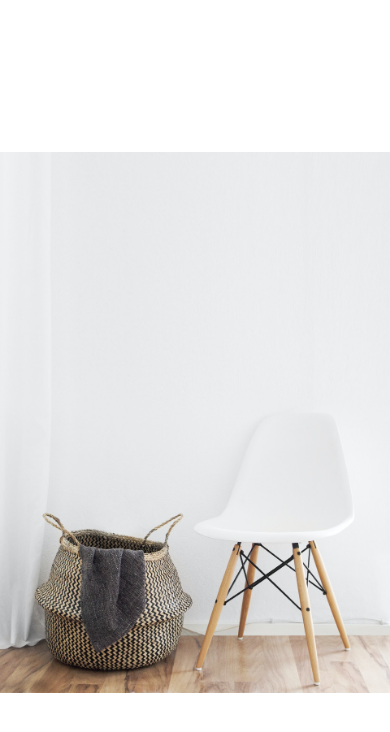
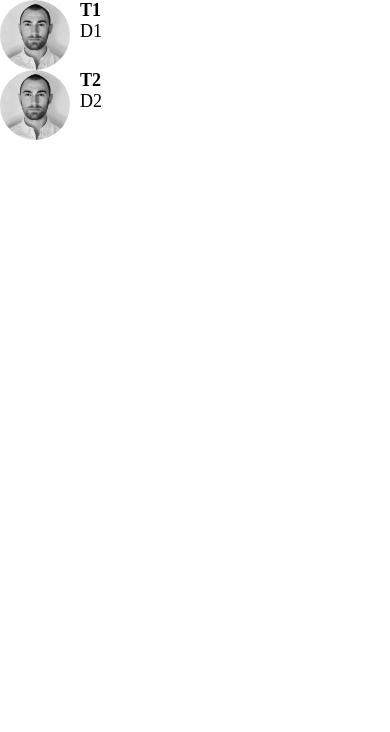
Before and after one commit to JasonNelemans/DoneWithIt, a React Native app: screen / in a window 390 px wide. Shown: the top 732 px of the page. Built offline with nearby package versions, Linux system fonts and the light colour scheme.

Commit message:
created simple messages screen

```diff
--- a/App.js
+++ b/App.js
@@ -4,7 +4,8 @@
 import Card from './app/components/Card';
 import ListingDetailsScreen from './app/screens/ListingDetailsScreen';
 import ViewImageScreen from './app/screens/ViewImageScreen';
+import MessagesScreen from './app/screens/MessagesScreen';
 
 export default function App() {
-  return <ViewImageScreen />;
+  return <MessagesScreen />;
 }
--- a/app/screens/MessagesScreen.js
+++ b/app/screens/MessagesScreen.js
@@ -1,8 +1,36 @@
 import React from 'react';
 import { FlatList } from 'react-native';
+import ListItem from '../components/ListItem';
+
+const messages = [
+  {
+    id: 1,
+    title: 'T1',
+    description: 'D1',
+    image: require('../assets/JasonPF.jpg'),
+  },
+  {
+    id: 2,
+    title: 'T2',
+    description: 'D2',
+    image: require('../assets/JasonPF.jpg'),
+  },
+];
 
 function MessagesScreen(props) {
-  return <FlatList />;
+  return (
+    <FlatList
+      data={messages}
+      keyExtractor={(message) => message.id.toString()}
+      renderItem={({ item }) => (
+        <ListItem
+          title={item.title}
+          subTitle={item.description}
+          image={item.image}
+        />
+      )}
+    />
+  );
 }
 
 export default MessagesScreen;
```
